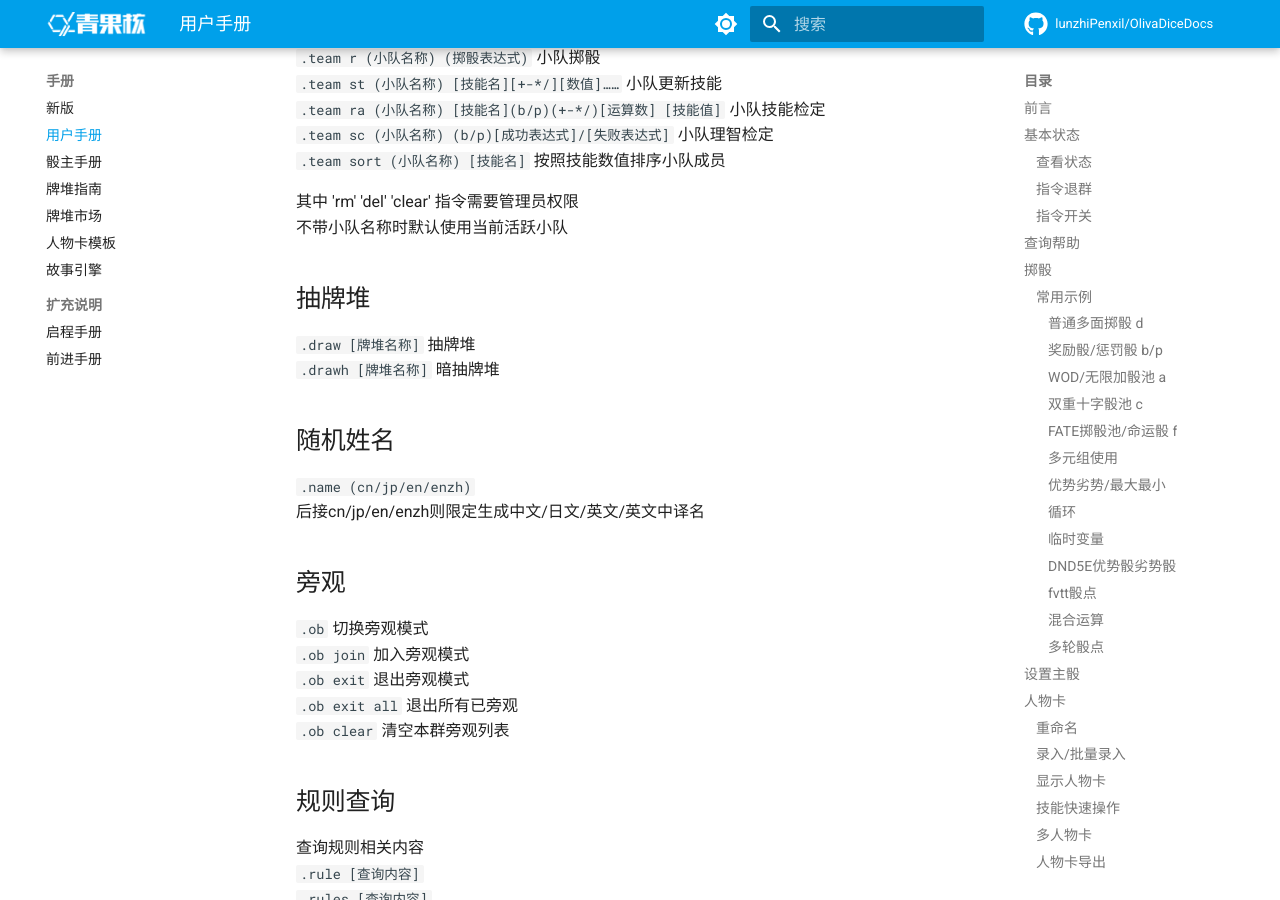
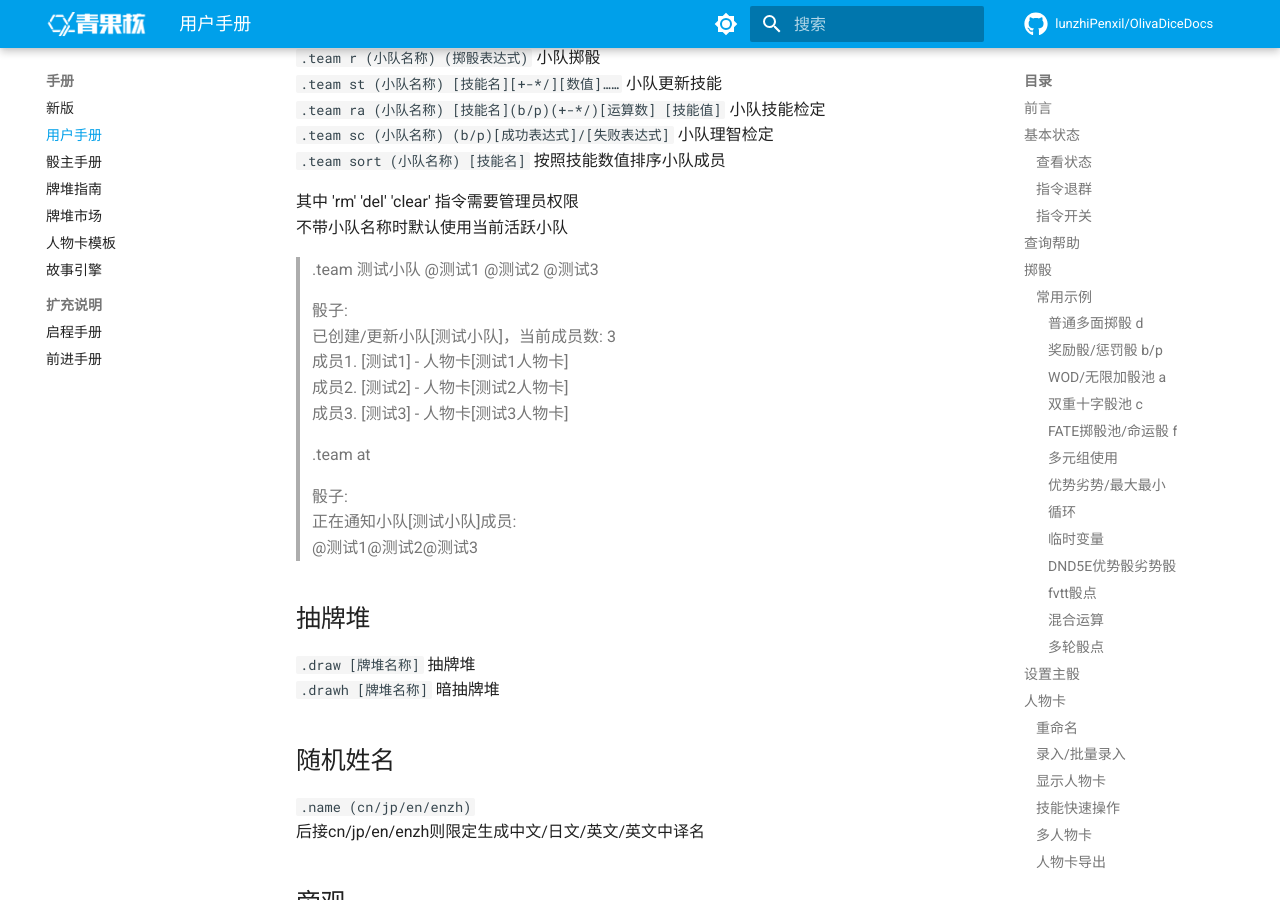
Before and after one commit to lunzhiPenxil/OlivaDiceDocs, an MkDocs documentation site: the page built from docs/User/Manual.md, in a window 1280 px wide and 900 px high, scrolled down 18746 px. Built offline with MkDocs 1.6.1 and Material for MkDocs 9.7.7, drawn with Linux system fonts in a browser that asks for light colours; comment, search, counter and statistics services are not loaded.

Commit message:
优化team的测试指令

```diff
--- a/docs/User/Manual.md
+++ b/docs/User/Manual.md
@@ -672,6 +672,20 @@ AfB
 其中 'rm' 'del' 'clear' 指令需要管理员权限
 不带小队名称时默认使用当前活跃小队
 
+> .team 测试小队 @测试1 @测试2 @测试3
+>
+> 骰子:
+> 已创建/更新小队\[测试小队\]，当前成员数: 3
+> 成员1\. \[测试1\] - 人物卡\[测试1人物卡\]
+> 成员2\. \[测试2\] - 人物卡\[测试2人物卡\]
+> 成员3\. \[测试3\] - 人物卡\[测试3人物卡\]
+>
+> .team at
+>
+> 骰子:
+> 正在通知小队\[测试小队\]成员:
+> @测试1@测试2@测试3
+
 ## 抽牌堆
 `.draw [牌堆名称]` 抽牌堆
 `.drawh [牌堆名称]` 暗抽牌堆
```
